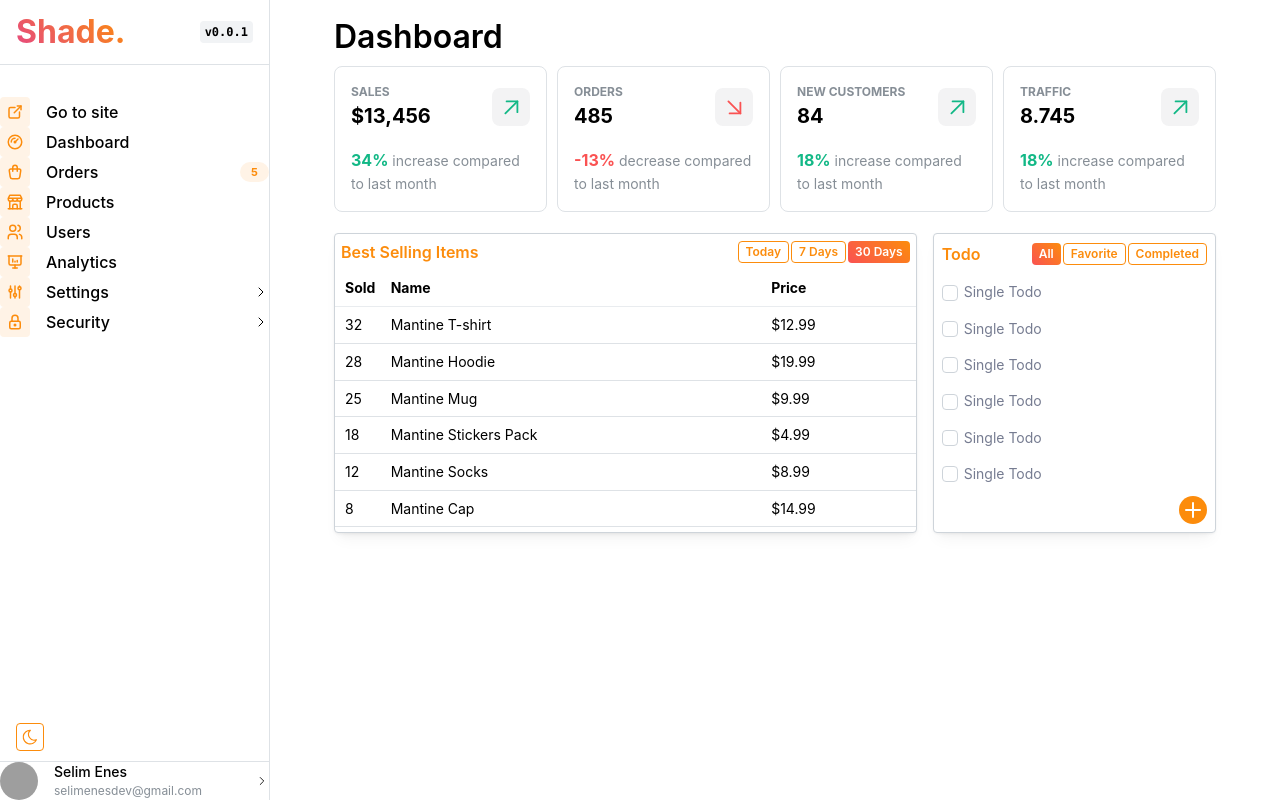
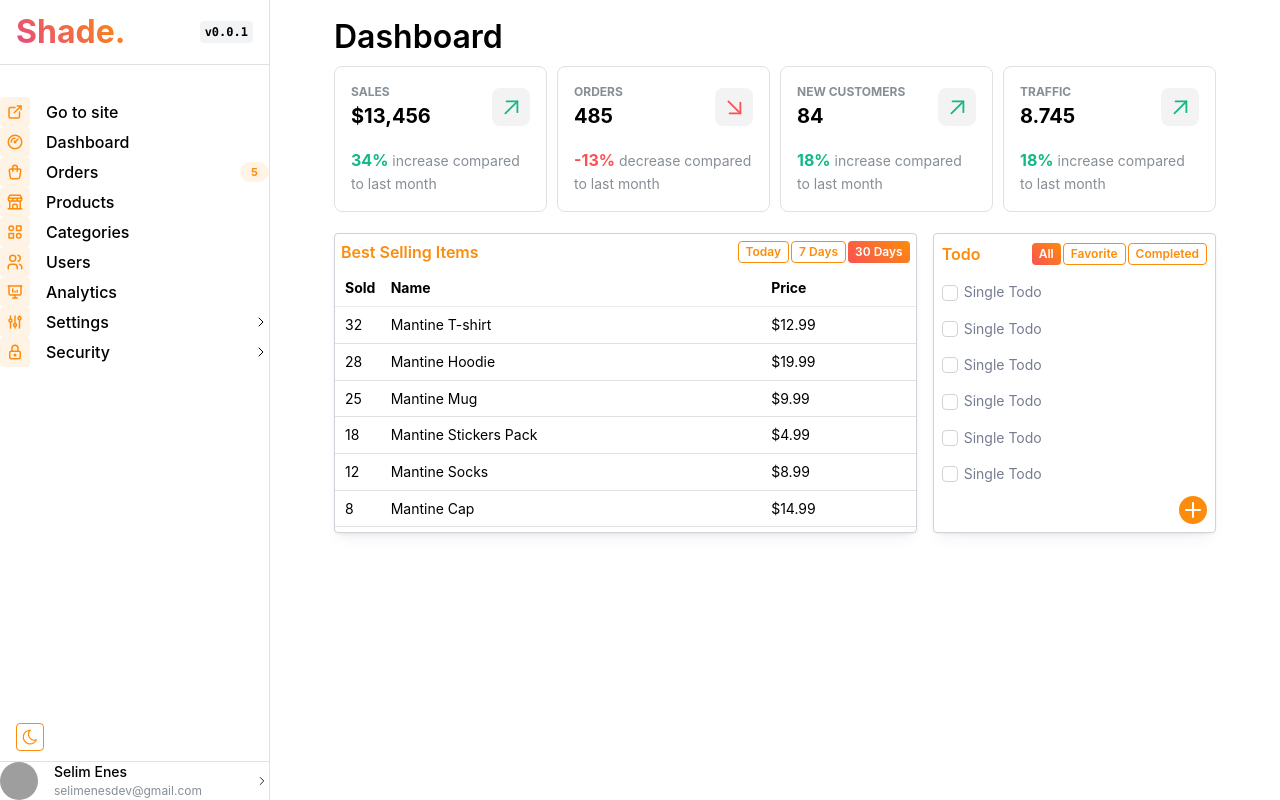
Before and after one commit to sellimenes/shadecom, a Next.js app: page /admin in a window 1280 px wide. Built offline with nearby package versions, Linux system fonts and the light colour scheme; grey boxes are pictures that could not be loaded.

Commit message:
sidebar added category tab

```diff
--- a/components/AdminProductForm/AdminProductForm.tsx
+++ b/components/AdminProductForm/AdminProductForm.tsx
@@ -91,7 +91,7 @@ const AdminProductForm = (props: Props) => {
       console.log('error');
     }
 
-    console.log('test');
+    console.log(form);
   };
 
   return (
--- a/components/AdminSidebar/AdminSidebar.tsx
+++ b/components/AdminSidebar/AdminSidebar.tsx
@@ -12,6 +12,7 @@ import {
   IconMoon,
   IconSun,
   IconExternalLink,
+  IconCategory2,
 } from '@tabler/icons-react';
 import { AdminUserButton } from '@/components/AdminUserButton/AdminUserButton';
 import { LinksGroup } from '@/components/AdminNavbarLinksGroup/AdminNavbarLinksGroup';
@@ -33,6 +34,11 @@ const mockdata = [
     label: 'Products',
     icon: IconBuildingStore,
     link: '/admin/products',
+  },
+  {
+    label: 'Categories',
+    icon: IconCategory2,
+    link: '/admin/categories',
   },
   { label: 'Users', icon: IconUsers },
   { label: 'Analytics', icon: IconPresentationAnalytics },
```
